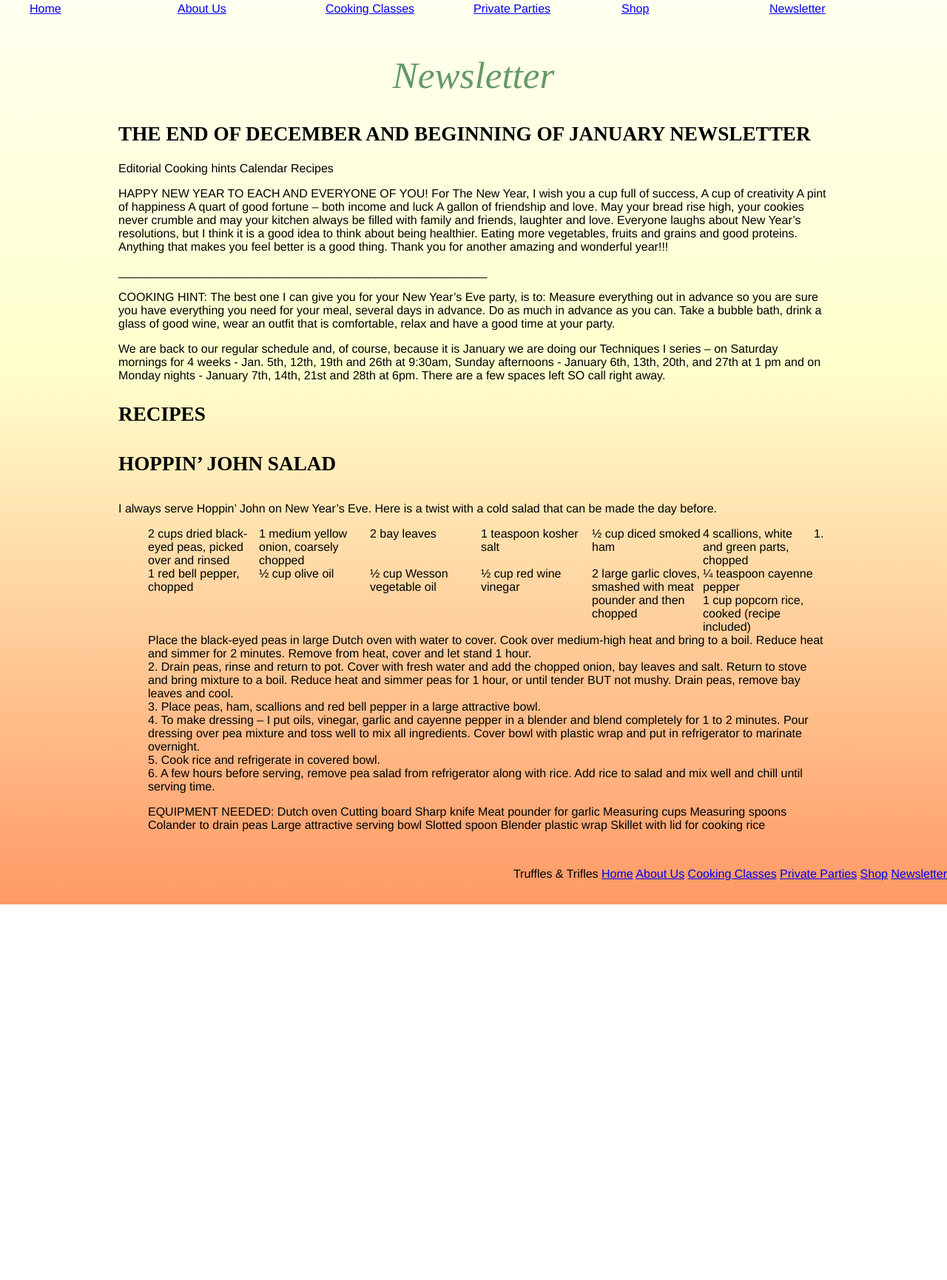
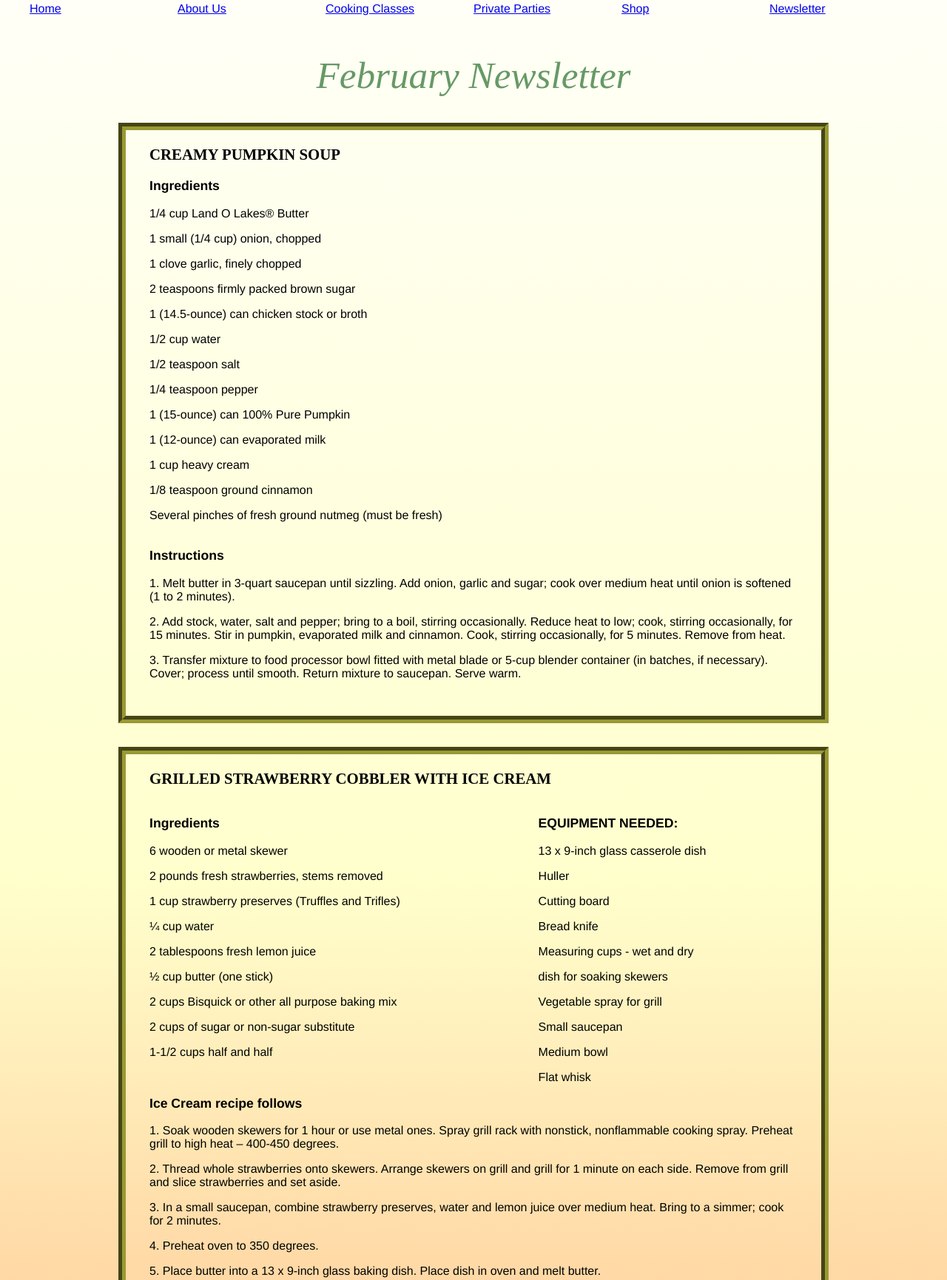
Before and after one commit to machelleb/WSProject2013, a plain HTML site: page project/newsletter.html in a window 1280 px wide. Shown: the part 218-1949 px from the top of the page at 74% size. Before the commit the page ends 1441 px from the top, so only its background shows below. Drawn offline with Linux system fonts and the light colour scheme.

Commit message:
recipes to newsletter page

```diff
--- a/project/css/style.css
+++ b/project/css/style.css
@@ -49,6 +49,26 @@ ul li{
 .contactinfo{
 	text-align: center;
 	width: 100%;
+	}
+
+.newsrecipes{
+	border: 10px groove #999933;
+	padding: 0em 2em 2em 2em;
+	margin-bottom: 2em;
+	}
+
+.cobbler{
+	width: 40%;
+	float: left;
+	}
+
+.equipment{
+	width: 40%;
+	float: right;
+	}
+
+#icecream{
+	clear: both;
 	}
 
 body{
@@ -213,6 +233,21 @@ h2, h3, h4, h5, h6{
 	font-weight: bold;
 	}
 
+.ingredients{
+	font-weight: bold;
+	font-size: 1.1em;
+	}
+
+.instructions{
+	font-weight: bold;
+	font-size: 1.1em;
+	margin-top: 2em;
+	}
+
+.recipe{
+	font-size: 1.3em;
+	}
+
 footer{
 	float: right;
 	padding: 2em 0em;
--- a/project/newsletter.html
+++ b/project/newsletter.html
@@ -28,127 +28,162 @@
 	</header>
 
 	<div class="newsletter">
-	<h1><em>Newsletter</em></h1>
-	<h2>THE END OF DECEMBER AND BEGINNING OF JANUARY NEWSLETTER</h2>
+	<h1><em>February Newsletter</em></h1>
 
-Editorial
-Cooking hints
-Calendar
-Recipes
+ 	<div class="newsrecipes">
+	<h3 class="recipe">CREAMY PUMPKIN SOUP</h3>
 
-<p>HAPPY NEW YEAR TO EACH AND EVERYONE OF YOU!
-For The New Year, I wish you a cup full of success,
-A cup of creativity
-A pint of happiness
-A quart of good fortune – both income and luck
-A gallon of friendship and love.
-May your bread rise high, your cookies never crumble  and may your kitchen always be filled with family and friends, laughter and love.
-Everyone laughs about New Year’s resolutions, but I think it is a good idea to think about being healthier.  Eating more vegetables, fruits and grains and good proteins.  Anything that makes you feel better is a good thing.
-Thank you for another amazing and wonderful year!!!</p>
-<p>________________________________________________________</p>
+	<p class="ingredients">Ingredients</p>
+	<p>1/4 cup Land O Lakes® Butter</p>
+	<p>1 small (1/4 cup) onion, chopped</p>
+	<p>1 clove garlic, finely chopped</p>
+	<p>2 teaspoons firmly packed brown sugar</p>
+	<p>1 (14.5-ounce) can chicken stock or broth</p>
+	<p>1/2 cup water</p>
+	<p>1/2 teaspoon salt</p>
+	<p>1/4 teaspoon pepper</p>
+	<p>1 (15-ounce) can 100% Pure Pumpkin</p>
+	<p>1 (12-ounce) can evaporated milk</p>
+	<p>1 cup heavy cream</p>
+	<p>1/8 teaspoon ground cinnamon</p>
+	<p>Several pinches of fresh ground nutmeg (must be fresh)</p>
+	<p></p>
+	<p class="instructions">Instructions</p>
+	<p>1.  Melt butter in 3-quart saucepan until sizzling. Add onion, garlic and sugar;
+	cook over medium heat until onion is softened (1 to 2 minutes).</p>
 
-<p>COOKING HINT: The best one I can give you for your New Year’s Eve party, is to:
-Measure everything out in advance so you are sure you have everything you need for your meal, several days in advance.
-Do as much in advance as you can.
-Take a bubble bath, drink a glass of good wine, wear an outfit that is comfortable, relax and have a good time at your party.</p>
+	<p>2.  Add stock, water, salt and pepper; bring to a boil, stirring occasionally.
+	Reduce heat to low; cook, stirring occasionally, for 15 minutes. Stir in pumpkin,
+	evaporated milk and cinnamon. Cook, stirring occasionally, for 5 minutes. Remove from
+	heat.</p>
+
+	<p>3.  Transfer mixture to food processor bowl fitted with metal blade or 5-cup
+	blender container (in batches, if necessary). Cover; process until smooth.  Return
+	mixture to saucepan. Serve warm.</p>
+
+	</div>
+
+ 	<div class="newsrecipes">
+
+ 	<h3 class="recipe">GRILLED STRAWBERRY COBBLER WITH ICE CREAM</h3>
+
+	<div class="cobbler">
+	<p class="ingredients">Ingredients</p>
+	<p>6 wooden or metal skewer</p>
+	<p>2 pounds fresh strawberries, stems removed</p>
+	<p>1 cup strawberry preserves (Truffles and Trifles)</p>
+	<p>¼ cup water</p>
+	<p>2 tablespoons fresh lemon juice</p>
+	<p>½ cup butter (one stick)</p>
+	<p>2 cups Bisquick or other all purpose baking mix</p>
+	<p>2 cups of sugar or non-sugar substitute</p>
+	<p>1-1/2 cups half and half</p>
+	</div>
+
+ 	<div class="equipment">
+	<p class="ingredients">EQUIPMENT NEEDED:</p>
+	<p>13 x 9-inch glass casserole dish</p>
+	<p>Huller</p>
+	<p>Cutting board</p>
+	<p>Bread knife</p>
+	<p>Measuring cups  - wet and dry</p>
+ 	<p>dish for soaking skewers</p>
+ 	<p>Vegetable  spray for grill</p>
+ 	<p>Small saucepan</p>
+	<p>Medium bowl</p>
+	<p>Flat whisk</p>
+	</div>
+
+ 	<div id="icecream">
+	<p class="instructions">Ice Cream recipe follows</p>
+
+	<p>1.     Soak wooden skewers for 1 hour or use metal ones.  Spray grill rack with
+	nonstick, nonflammable cooking spray.  Preheat grill to high heat – 400-450 degrees.</p>
+	<p>2.    Thread whole strawberries onto skewers.  Arrange skewers on grill and grill
+	for 1 minute on each side. Remove from grill and slice strawberries and set aside.</p>
+	<p>3.    In a small saucepan, combine strawberry preserves, water and lemon juice over
+	medium heat.  Bring to a simmer; cook for 2 minutes.</p>
+	<p>4.    Preheat oven to 350 degrees.</p>
+	<p>5.    Place butter into a 13 x 9-inch glass baking dish.  Place dish in oven and
+	melt butter.</p>
+	<p>6.    In a medium bowl, combine baking mix, sugar and half and half.  Pour batter
+	carefully into dish on top of melted butter. Arrange sliced strawberries over batter.
+	Pour preserve mixture over strawberries.</p>
+	<p>7.    Bake for 50 to 55 minutes or until golden brown all over surface with no
+	white showing and is set.  Serve warm with ice cream.</p>
+	</div>
+
+ 	</div>
+
+ 	<div class="newsrecipes">
 
 
-<p>We are back to our regular schedule and, of course, because it is January we are doing our Techniques I series – on
-Saturday mornings for 4 weeks - Jan. 5th, 12th, 19th and 26th at 9:30am,
-Sunday afternoons -  January 6th, 13th, 20th, and 27th at 1 pm and
-on Monday nights - January 7th, 14th, 21st and 28th at 6pm.
-There are a few spaces left SO call right away.</p>
+BEEF STROGANOFF
+
+1 small yellow onion
+1 tablespoon butter
+1 tablespoon minced garlic, smashed with a meat pounder
+1 pound lean ground beef, 7 % fat
+4 ounces fresh baby portabellas or white mushrooms
+¼ teaspoon salt
+1/8 teaspoon pepper
+¼ cup flour
+8 ounces wide egg noodles
+10.5 ounce can of beef stock or broth
+8 ounces of sour cream
+
+1.      Put water on to boil for pasta
+2.    Peel and dice onion, leaving on root end.
+3.     Melt butter in large skillet on medium-high heat, and then add onions and garlic; cook and stir for 1 minute to soften.  Add beef, mushrooms, salt and pepper (wash hands); cook and stir occasionally for 5 to 7 minutes or until meat crumbles and no pink remains.
+4.    Stir flour into beef mixture; cook and stir for 2 minutes.
+5.    Cook pasta following package instructions.
+6.    Slowly stir in broth into meat mixture; and then stir in sour cream using a flat whisk.  Reduce heat to medium; cook and stir 7-8 minutes to blend flavors.
+7.    Drain pasta; serve beef mixture over noodles.
+
+	</div>
+
+	<div class="newsrecipes">
+CHEESE CHICKEN TORTILLA SOUP
+
+1 medium yellow onion, chopped
+2 teaspoons fresh garlic, minced
+2 teaspoons vegetable oil
+5 cups chicken stock
+¼ cup chopped bell pepper of any color
+15 ounces can tomato puree
+1 teaspoon finely minced jalapeno pepper
+½ teaspoon salt or to taste
+¼ or more freshly ground pepper or to taste
+1 teaspoon sugar
+1 teaspoon chili powder
+1 teaspoon Worcestershire sauce
+½ teaspoon hot sauce
+4 teaspoons flour
+½ cup water
+1 pound cooked chicken, cubed or pulled (Deli chicken is good choice)
+1 cup cream
+¼ cup sour cream
+8 ounces medium Cheddar cheese – cut in 1-inch cubes
+10 tortillas cut into ¼-inch strips and fried
+Fresh cilantro (optional), roughly chopped
+Sea salt for tortillas
+
+Sauté onions with oil in large pan or Dutch oven until soft, add garlic.  Cook for 2 additional minutes.
+Add all ingredients up through hot sauce.  Bring to a low boil, then reduce heat and simmer for 20 minutes.
+Cut tortillas into ¼-inch strips and fry in deep fryer.  Sprinkle with sea salt.
+Thoroughly mix flour and water and then whisk into soup.  Bring to a low boil, and simmer for 5 minutes.
+Stir in sour cream and cheese.
+When serving soup, pile tortilla strips on top of soup.
+Garnish with cilantro.
+
+	</div>
+
+Be sure and go to our Facebook page on Truffles and Trifles and read Holiday hints and recipes everyday.
 
 
-	<div id="recipes">
-	<h3>RECIPES<h3>
 
-	<h4>HOPPIN’ JOHN SALAD</h4>
-	<p>I always serve Hoppin’ John on New Year’s Eve.  Here is a twist with a cold salad that can be made the day before.<p>
-	<ul>
-		<li>2 cups dried black-eyed peas, picked over and rinsed</li>
-		<li>1 medium yellow onion, coarsely chopped</li>
-		<li>2 bay leaves</li>
-		<li>1 teaspoon kosher salt</li>
-		<li>½ cup diced smoked ham</li>
-		<li>4 scallions, white and green parts, chopped</li>
-		<li>1 red bell pepper, chopped</li>
-		<li>½ cup olive oil</li>
-		<li>½ cup Wesson vegetable oil</li>
-		<li>½ cup red wine vinegar</li>
-		<li>2 large garlic cloves, smashed with meat pounder and then chopped</li>
-		<li>¼ teaspoon cayenne pepper</li>
-		<li>1 cup popcorn rice, cooked (recipe included)</li>
-	</ul>
-	<ol>
-		<li>1. Place the black-eyed peas in large Dutch  oven with water to cover.  Cook over medium-high heat and bring to a boil.  Reduce heat and simmer for 2 minutes.  Remove from heat, cover and let stand 1 hour.</li>
-		<li>2.  Drain peas, rinse and return to pot.  Cover with fresh water and add the chopped onion, bay leaves and salt.  Return to stove and bring mixture to a boil.  Reduce heat and simmer peas for 1 hour, or until tender BUT not mushy.  Drain peas, remove bay leaves and cool.</li>
-		<li>3. Place peas, ham, scallions and red bell pepper in a large attractive bowl.</li>
-		<li>4. To make dressing – I put oils, vinegar, garlic and cayenne pepper in a blender and blend completely for 1 to 2 minutes. Pour dressing over pea mixture and toss well to mix all ingredients.  Cover bowl with plastic wrap and put in refrigerator to marinate overnight.</li>
-		<li>5.  Cook rice and refrigerate in covered bowl.</li>
-		<li>6. A few hours before serving, remove pea salad from refrigerator along with rice.  Add rice to salad and mix well and chill until serving time.</li>
-
-<p>EQUIPMENT NEEDED:
-Dutch oven           Cutting board          Sharp knife        Meat pounder for garlic
-Measuring cups       Measuring spoons        Colander to drain peas
-Large attractive serving bowl      Slotted spoon       Blender         plastic wrap
-Skillet with lid for cooking rice</p>
-
-<!-- <p>BAKED PLUM TOMATO AU GRATIN
-This recipe is for two to go with the Poached chicken breast in tomato-wine sauce. This is also excellent with fish.
-1 beautifully ripe Plum tomato
-1 tablespoon butter
-¼ cup seasoned dry breadcrumbs
-1/8 cup freshly grated Parmesan cheese
-½ teaspoon Herbs de Provence
-1.         Preheat oven to 350.  Cut the tomato in half lengthwise.
-2.         In a small bowl, combine butter, bread crumbs, cheese and herbs. Spoon   a tablespoon of the mixture onto each tomato half.  Place tomato on parchment covered baking sheet.  Bake for 30 minutes.  Serve immediately.
-
-EQUIPMENT NEEDED:
-Bread knife                  Cutting board                Small bowl
-Baking sheet with sides     Parchment paper            Spoon
-Measuring cup – dry         Measuring spoon
-
-FOR NEW YEAR’S MORNING
-FRENCH BREAD BREAKFAST
-Challah loaf, sliced ¾ inch thick
-8 extra-large eggs
-5 cups half-and-half or milk
-3 tablespoons honey
-1 tablespoon grated orange zest
-1 teaspoon pure vanilla extract
-¼ teaspoon kosher salt
-Confectioners’ sugar and pure maple syrup, for serving
-Preheat the oven to 350 degrees.
-
-Arrange the bread in two layers in a 9 × 13 × 2-inch baking dish, cutting the bread to fit the dish. Set aside.
-
-In a large bowl, whisk together the eggs, half-and-half, honey, orange zest, vanilla, and salt. Pour the mixture over the bread and press the bread down. Allow to soak for 10 minutes.
-
-Place the baking dish in a larger roasting pan and add enough very hot tap water to the roasting pan to come an inch up the side of the baking dish. Cover the roasting pan tightly with aluminum foil, tenting it so the foil doesn’t touch the pudding. Make two slashes in the foil to allow steam to escape. Bake for 45 minutes, remove the aluminum foil, and bake for another 40 to 45 minutes, until the pudding puffs up and the custard is set. Remove from the oven and cool slightly.
-
-With a small sieve, dust lightly with confectioners’ sugar
-
-CANDIED BACON (a) copyright 2009
-1 pound thick-cut bacon
-½ cup brown sugar, packed
-2 tablespoons French’s mustard
-1.        Slowly cook bacon in large skillet until crisp.  You will have to do this in batch; drain grease each time and store in a stainless steel bowl.
-2.        Mix together sugar and mustard in a small bowl.
-3.        After draining fat for the last time, put all bacon back into pan and set over low heat.
-4.        Drizzle sugar mixture over bacon, tossing with a fork to coat.
-5.        Remove immediately and place on serving platter that you have sprayed with Pam or a vegetable spray.  Don’t allow to touch or else they will stick together.
-
-EQUIPMENT NEEDED:              Large skillet          Tongs
-Medium stainless steel bowl       Small bowl for mustard/sugar
-Flat whisk                                   Serving platter
-
-Happy New Year to you all!
-
-
-Be sure and go to our Facebook page on Truffles and Trifles and read Holiday hints and recipes everyday.-->
-
- </div>
+ Remember that I put up recipes and cooking hints on FACEBOOK DAILY.  Become a fan of Truffles and Trifles on FACEBOOK.
+ INFORMATION:  Just so you know - all week-end classes have a minimum cancellation policy of one (1) week except for Date Night, which is two (2) weeks.  Please keep this in mind when making your reservation.
 	</div>
 
 	<footer>
```
